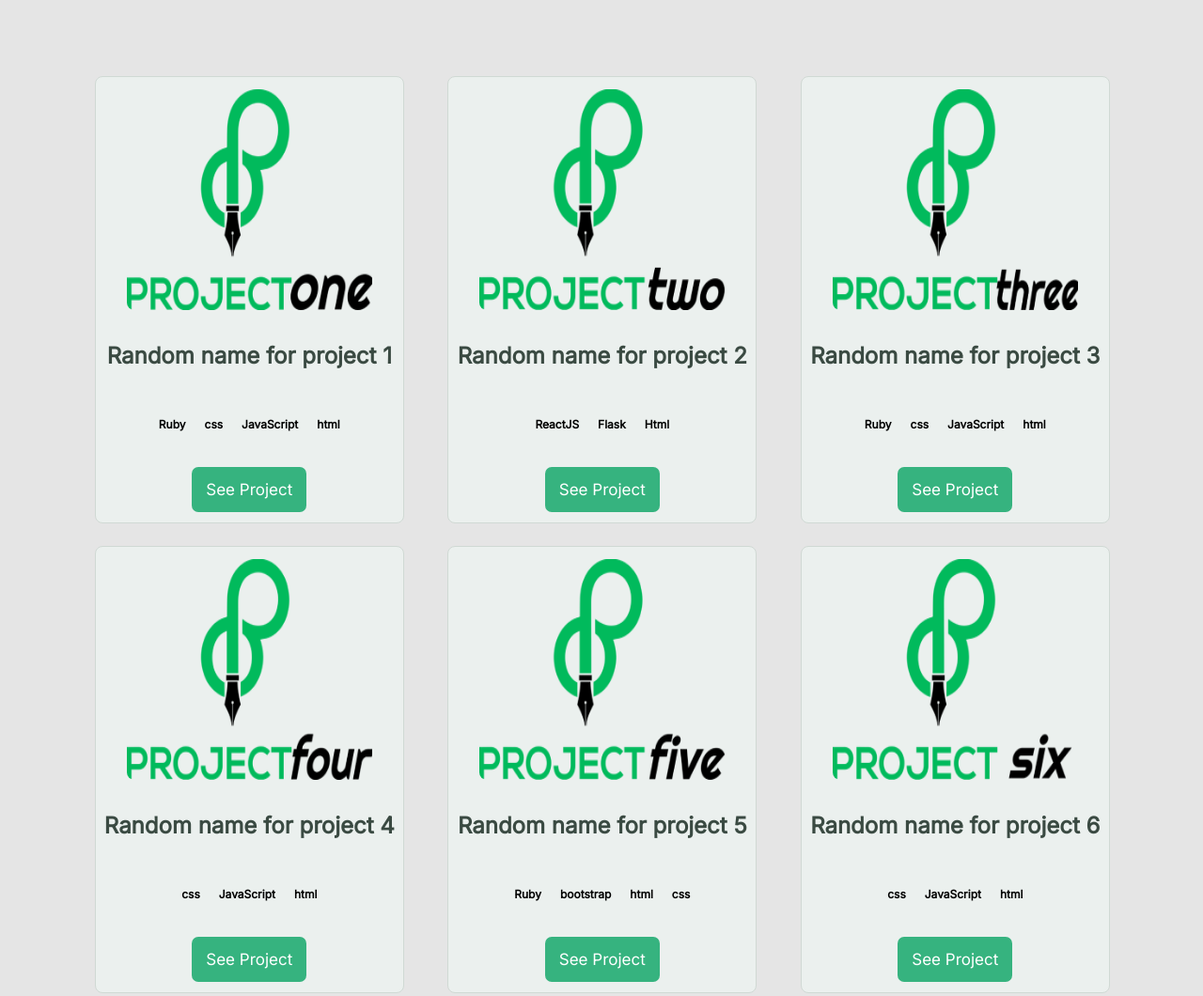
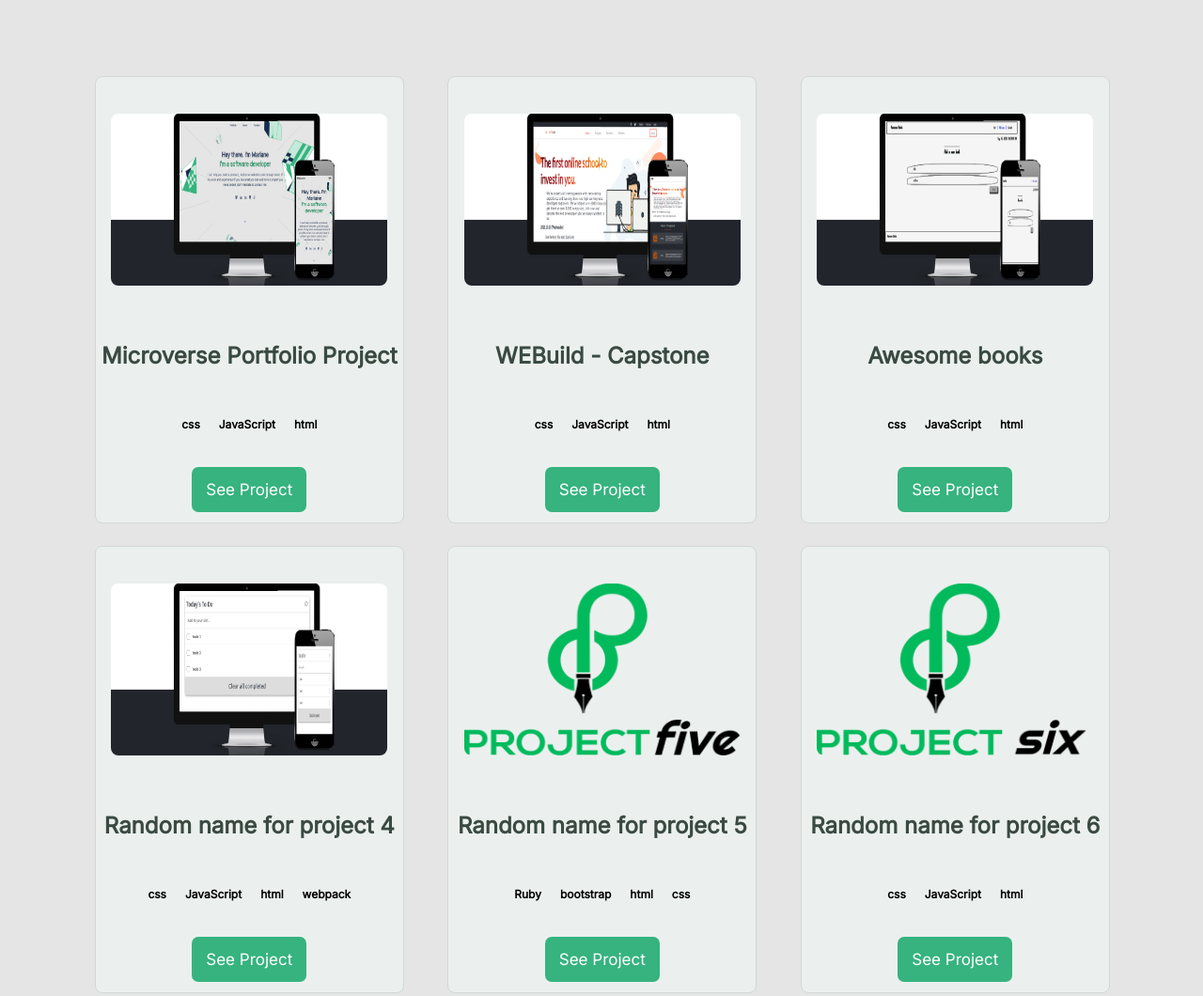
Before and after one commit to AmineHLub/Microverse-Portfolio, a website: page index.html in a window 1280 px wide. Shown: the part 1181-2241 px from the top of the page at 94% size. Drawn offline with Linux system fonts and the light colour scheme; files whose address does not match are found by name.

Commit message:
Add Projects

```diff
--- a/JS/dynamic-html.js
+++ b/JS/dynamic-html.js
@@ -3,43 +3,43 @@
 const arr = [
   {
     close: './project-images/Icon.png',
-    logo: './project-images/one.png',
-    title: 'Random name for project 1',
-    tech: ['Ruby', 'css', 'JavaScript', 'html'],
-    description: 'Lorem ipsum dolor sit amet consectetur adipisicing elit. Harum recusandae accusamus minima et officiis vel, unde cum saepe officia, iusto eaque doloremque commodi quisquam rem nisi error illum ipsa repellat!',
+    logo: './project-images/portfolio.png',
+    title: 'Microverse Portfolio Project',
+    tech: ['css', 'JavaScript', 'html'],
+    description: 'This is Microverse\'s first module project. It\'s a figma replication attempt. It\'s a template portfolio',
     id: '1',
     link: 'https://aminehlub.github.io/Microverse-Portfolio/',
     source: 'https://github.com/AmineHLub/Microverse-Portfolio/',
   },
   {
     close: './project-images/Icon.png',
-    logo: './project-images/two.png',
-    title: 'Random name for project 2',
-    tech: ['ReactJS', 'Flask', 'Html'],
-    description: 'Lorem ipsum dolor sit amet consectetur adipisicing elit. Harum recusandae accusamus minima et officiis vel, unde cum saepe officia, iusto eaque doloremque commodi quisquam rem nisi error illum ipsa repellat!',
+    logo: './project-images/capstone.png',
+    title: 'WEBuild - Capstone',
+    tech: ['css', 'JavaScript', 'html'],
+    description: 'This is a Microverse capstone project. It\'s an imaginary bootCamp website that would teach its students web development.',
     id: '2',
-    link: 'https://aminehlub.github.io/Microverse-Portfolio/',
-    source: 'https://github.com/AmineHLub/Microverse-Portfolio/',
+    link: 'https://aminehlub.github.io/Capstone-1/',
+    source: 'https://github.com/AmineHLub/Capstone-1',
   },
   {
     close: './project-images/Icon.png',
-    logo: './project-images/three.png',
-    title: 'Random name for project 3',
-    tech: ['Ruby', 'css', 'JavaScript', 'html'],
-    description: 'Lorem ipsum dolor sit amet consectetur adipisicing elit. Harum recusandae accusamus minima et officiis vel, unde cum saepe officia, iusto eaque doloremque commodi quisquam rem nisi error illum ipsa repellat!',
+    logo: './project-images/booklist.png',
+    title: 'Awesome books',
+    tech: ['css', 'JavaScript', 'html'],
+    description: ' This a webpage to create books and store them in your local storage. You will start first by adding the book name and the book\'s author name. On adding the data will be saved in the browser and you can remove them whenever you like.',
     id: '3',
-    link: 'https://aminehlub.github.io/Microverse-Portfolio/',
-    source: 'https://github.com/AmineHLub/Microverse-Portfolio/',
+    link: 'https://aminehlub.github.io/Awesome-books/',
+    source: 'https://github.com/AmineHLub/Awesome-books',
   },
   {
     close: './project-images/Icon.png',
-    logo: './project-images/four.png',
+    logo: './project-images/todo.png',
     title: 'Random name for project 4',
-    tech: ['css', 'JavaScript', 'html'],
+    tech: ['css', 'JavaScript', 'html', 'webpack'],
     description: 'Lorem ipsum dolor sit amet consectetur adipisicing elit. Harum recusandae accusamus minima et officiis vel, unde cum saepe officia, iusto eaque doloremque commodi quisquam rem nisi error illum ipsa repellat!',
     id: '4',
-    link: 'https://aminehlub.github.io/Microverse-Portfolio/',
-    source: 'https://github.com/AmineHLub/Microverse-Portfolio/',
+    link: 'https://aminehlub.github.io/webpack-exercise/dist/',
+    source: 'https://github.com/AmineHLub/To-Do-List',
   },
   {
     close: './project-images/Icon.png',
--- a/cards.css
+++ b/cards.css
@@ -7,8 +7,8 @@
   }
 
   .project-logo {
-    width: 80%;
-    height: 90%;
+    width: 90%;
+    height: 60%;
     border-radius: 8px;
   }
 
--- a/modal.css
+++ b/modal.css
@@ -30,6 +30,7 @@
   margin: 3% 2% 1% 1.5%;
   background-repeat: no-repeat;
   background-position: 50% 50%;
+  background-size: 55% 90%;
 }
 
 .modal-closeX {
@@ -141,7 +142,7 @@
 
   .child-modal-container {
     grid-area: 1 / 1 / 2 / 2;
-    background-size: 30vh;
+    background-size: 80% 90%;
   }
 
   .modal-header {
--- a/more-style/desktop-cards.css
+++ b/more-style/desktop-cards.css
@@ -7,8 +7,8 @@
   }
 
   .project-logo {
-    width: 80%;
-    height: 90%;
+    width: 90%;
+    height: 70%;
     border-radius: 8px;
   }
 
```
Also changed, not shown: project-images/booklist.png (added), project-images/capstone.png (added), project-images/portfolio.png (added), project-images/todo.png (added).
